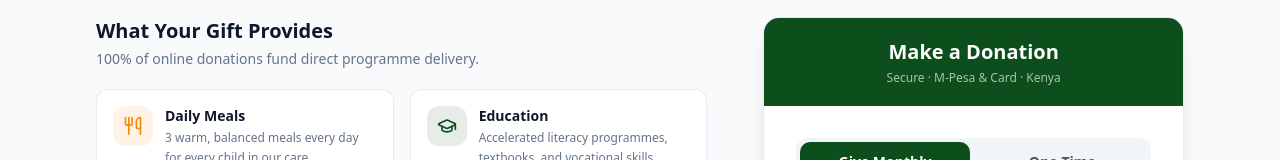
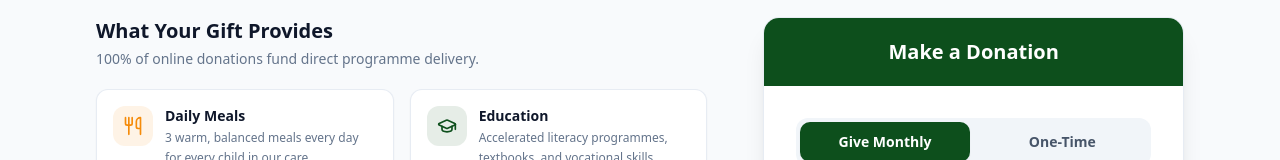
Before and after one commit to gitau092026/NLMRC, a React (Vite) app: page /donate in a window 1280 px wide. Shown: the part 307-467 px from the top of the page. Built offline with nearby package versions, Linux system fonts and the light colour scheme; no server answers.

Commit message:
Remove subtitle from donate card header

```diff
--- a/src/pages/Donate.tsx
+++ b/src/pages/Donate.tsx
@@ -190,9 +190,6 @@ const Donate = () => {
                   <h2 className="text-lg sm:text-xl font-black text-white">
                     Make a Donation
                   </h2>
-                  <p className="text-xs text-white/65 mt-1">
-                    Secure · M-Pesa & Card · Kenya
-                  </p>
                 </div>
 
                 <div className="p-6 sm:p-8 space-y-6">
```
